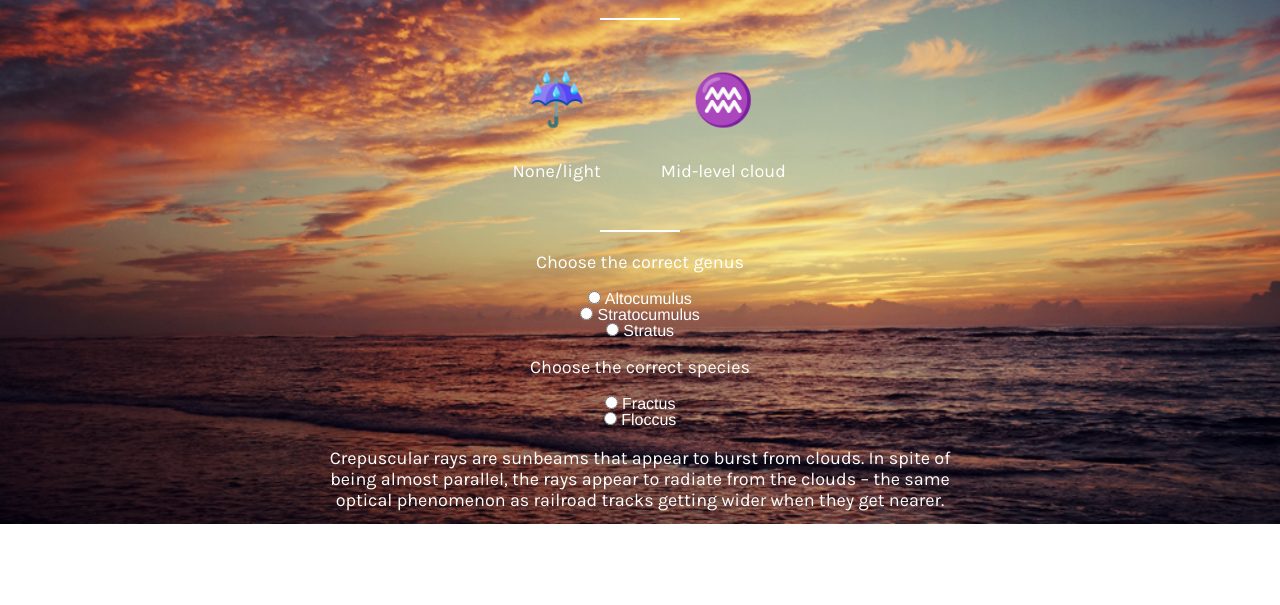
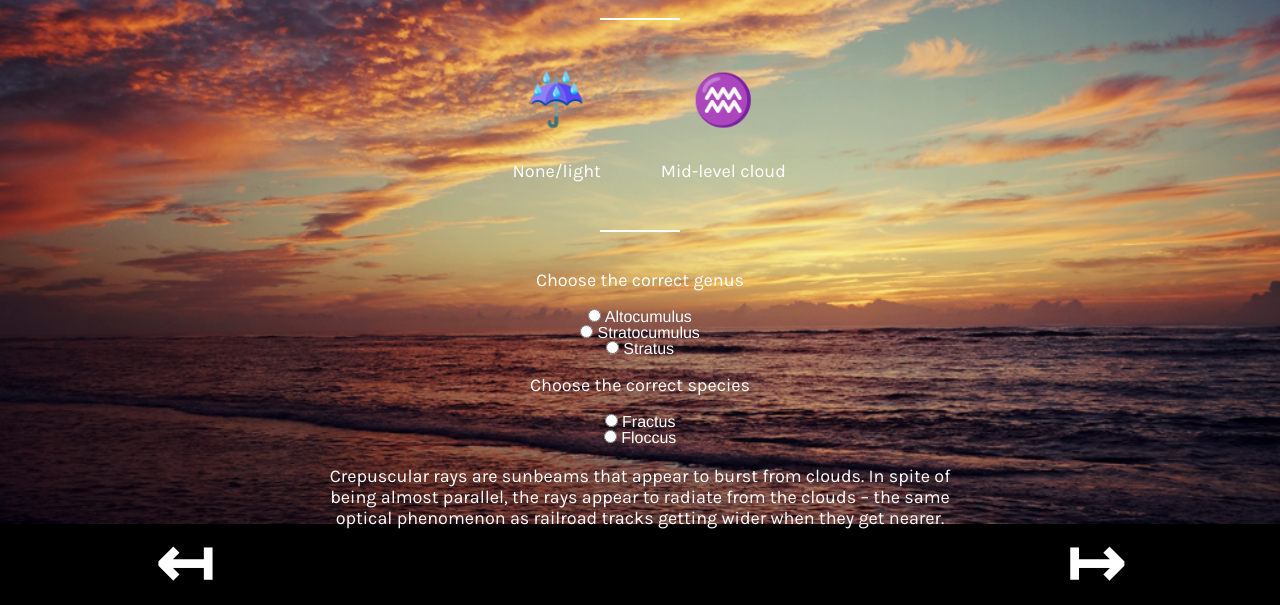
Before and after one commit to yayitswei/clouds, a plain HTML site: page public/index.html in a window 1280 px wide. Shown: the part 276-881 px from the top of the page. Drawn offline with Linux system fonts and the light colour scheme.

Commit message:
tiny change to bg

```diff
--- a/public/css/styles.less
+++ b/public/css/styles.less
@@ -1,3 +1,7 @@
+html {
+  background-color: black;
+}
+
 body {
   background-color: transparent !important;
 }
--- a/public/index.html
+++ b/public/index.html
@@ -49,10 +49,10 @@
 		</div>
 	  </div>
 	  <div class="line"></div>
-          <div class="questions">
-            <div id="genus-choices"></div>
-            <div id="species-choices"></div>
-          </div>
+	  <div class="row questions">
+      	<div id="genus-choices"></div>
+      	<div id="species-choices"></div>
+	  </div>
 	  <div class="row" style="padding-top: 20px;">
 		  <div id ="clouddescription" class="description large-8 large-offset-2 columns"></div>
 	  </div>
```
